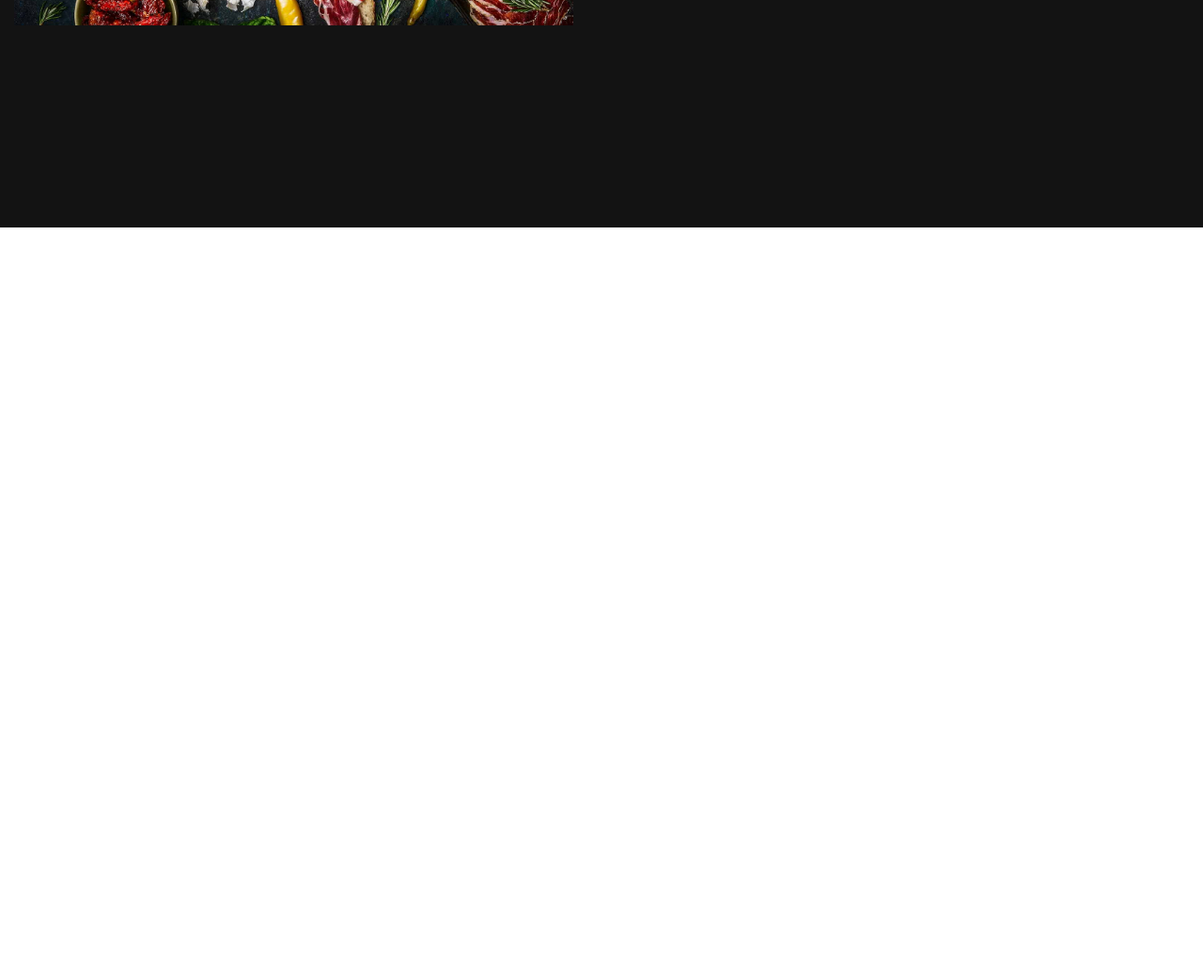
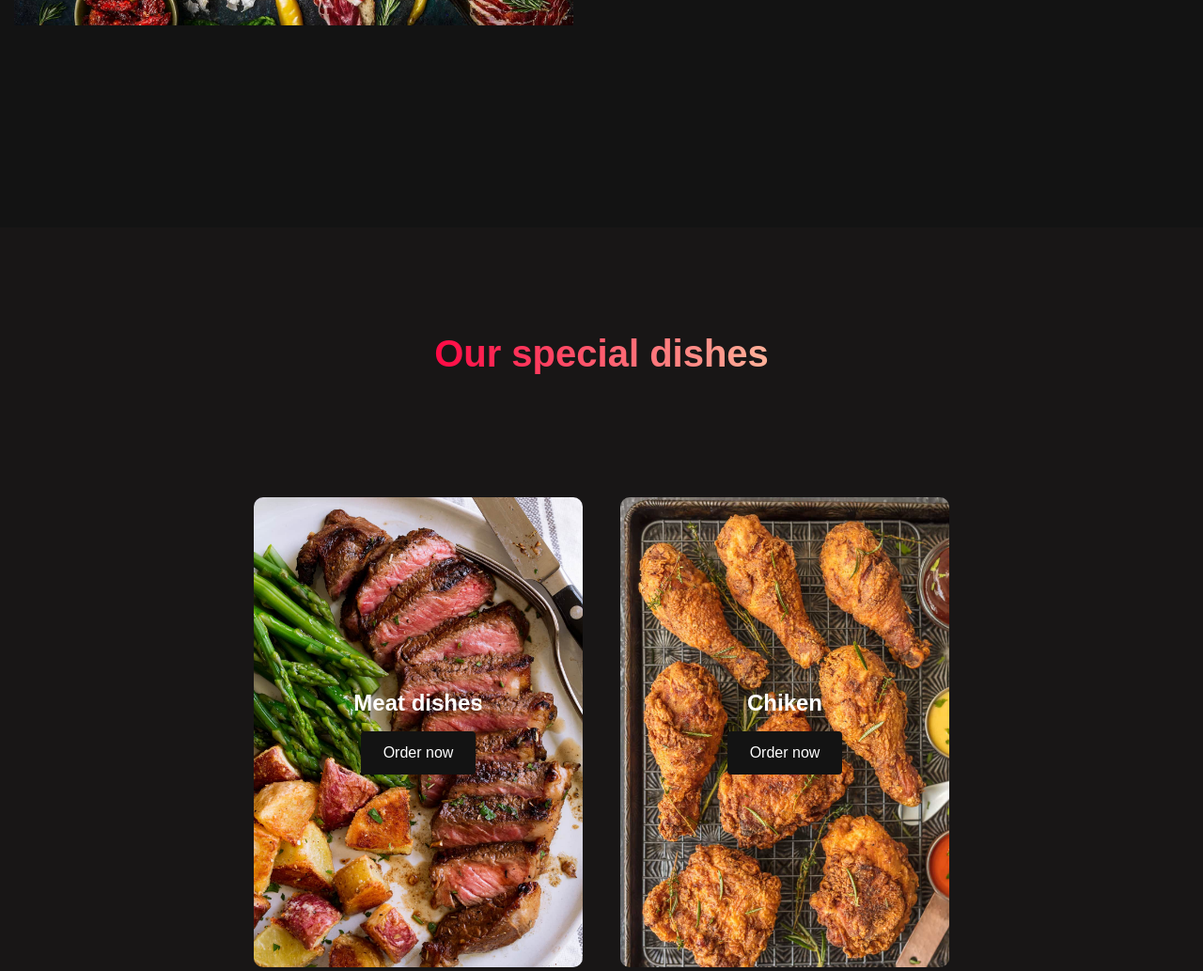
Before and after one commit to Mesmoudi13/Restaurent-project, a website: page index.html in a window 1280 px wide. Shown: the part 1204-2237 px from the top of the page at 94% size. Before the commit the page ends 1446 px from the top, so only its background shows below. Drawn offline with Linux system fonts and the light colour scheme.

Commit message:
menu cards

```diff
--- a/index.html
+++ b/index.html
@@ -62,6 +62,27 @@
 
     <!--Menu section-->
 
+    <div class="menu" id="menu">
+      <h1>Our special dishes</h1>
+      <div class="menu__wrapper">
+        <div class="menu__card">
+          <h2>Meat dishes</h2>
+          <div class="menu__btn"><button>Order now</button></div>
+        </div>
+        <div class="menu__card">
+          <h2>Chiken</h2>
+          <div class="menu__btn"><button>Order now</button></div>
+        </div>
+        <div class="menu__card">
+          <h2>Sea dishes</h2>
+          <div class="menu__btn"><button>Order now</button></div>
+        </div>
+        <div class="menu__card">
+          <h2>vegitarian dishes</h2>
+          <div class="menu__btn"><button>Order now</button></div>
+        </div>
+      </div>
+    </div>
 
     <script src="app.js"></script>
 </body>
--- a/style.css
+++ b/style.css
@@ -400,3 +400,116 @@ background-size: 100%;
         margin-top: 1.5rem;
     }
 }
+
+
+/**Menu section**/
+
+.menu{
+    background: #181616;
+    display: flex;
+    flex-direction: column;
+    justify-content: center;
+    align-items: center;
+    height: 100%;
+    padding: 7rem 0;
+}
+
+.menu h1{
+    background-color: #ff8177;
+    background-image: linear-gradient(to right, #ff0844 0%, #ffb199 100%);
+    background-size: 100%;
+    -webkit-background-clip: text;
+    -moz-background-clip: text;
+    -webkit-text-fill-color: transparent;
+    -moz-text-fill-color: transparent;
+    margin-bottom: 5rem;
+    font-size: 2.5rem;
+}
+
+.menu__wrapper{
+    display: grid;
+    grid-template-columns: 1fr 1fr 1fr 1fr;
+    grid-template-rows: 1fr;
+}
+
+.menu__card{
+    margin: 50px 20px;
+    height: 425px;
+    width: 300px;
+    border-radius: 10px;
+    display: flex;
+    flex-direction: column;
+    justify-content: center;
+    color: #fff;
+    background-image: url('./img/meat.jpg');
+    background-size: 100%;
+    background-repeat: no-repeat;
+}
+
+.menu__card:nth-child(2){
+    background-image: url('./img/chiken.jpg') ;
+}
+
+.menu__card:nth-child(3){
+    background-image: url('./img/payla.jpg');
+}
+
+.menu__card:nth-child(4){
+    background-image: url('./img/vegetarian.jpg');
+}
+
+.menu__card h2 {
+    text-align: center;
+}
+
+.menu__card p{
+    text-align: center;
+    margin-top: 24px;
+    font-size: 20px;
+}
+
+.menu__btn{
+    display: flex;
+    justify-content: center;
+    margin-top: 16px;
+}
+
+.menu__card button{
+    color: #fff;
+    padding: 14px 24px;
+    border: none;
+    border-radius: 4px;
+    background-color: #131313;
+    font-size: 1rem;
+}
+
+.menu__card button:hover{
+    cursor: pointer;
+}
+
+.menu__card:hover{
+    transform: scale(1.075);
+    transition: 0.4s ease-in-out;
+    cursor: pointer;
+    box-shadow: 5px 5px 15px 0px rgba(82, 82, 82, 0.85);
+}
+
+@media screen and (max-width:1300px){
+    .menu__wrapper{
+        grid-template-columns: 1fr 1fr;
+    }
+    .menu__card{
+        width: 350px;
+        height: 500px;
+    }
+}
+
+@media screen and (max-width: 768px){
+    .menu__wrapper{
+        grid-template-columns: 1fr;
+    }
+    .menu__card{
+        width: 400px;
+        height: 500px;
+    }
+}
```
Also changed, not shown: img/chiken.jpg (added), img/meat.jpg (added), img/payla.jpg (added), img/vegetarian.jpg (added).
